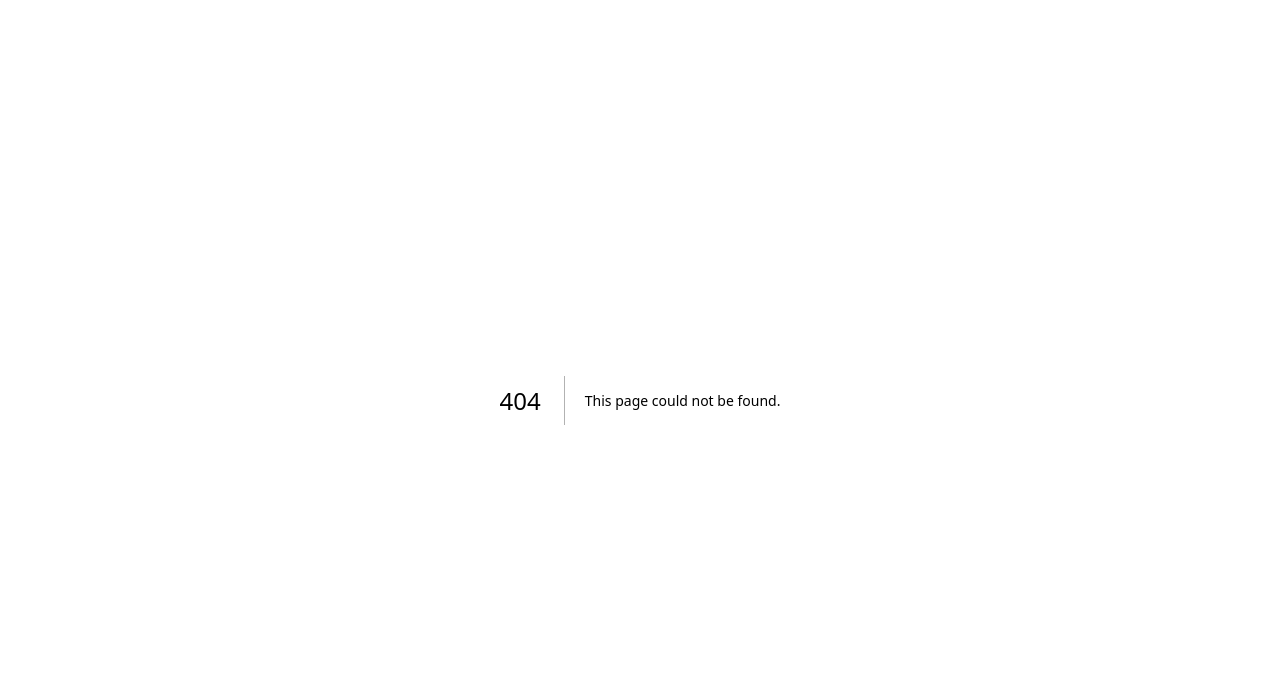
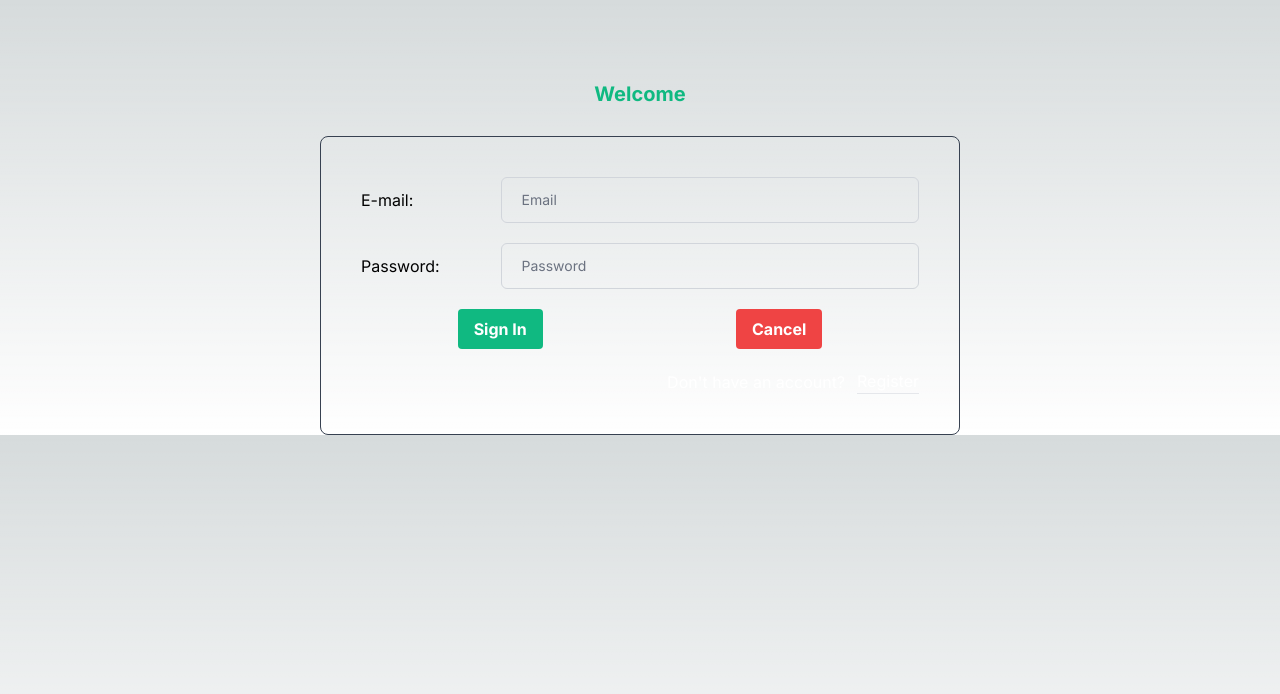
Before and after one commit to OleksiiPustilnyk/pet-project-todolist, a Next.js app: page /login in a window 1280 px wide. Before the commit this address had no page. Shown: the top 694 px of the page. Built offline with nearby package versions, Linux system fonts and the light colour scheme.

Commit message:
Add styles and change structure

```diff
--- a/package.json
+++ b/package.json
@@ -9,10 +9,13 @@
     "lint": "next lint"
   },
   "dependencies": {
+    "clsx": "^2.1.0",
+    "is-number": "^7.0.0",
     "next": "14.1.4",
     "react": "^18",
     "react-dom": "^18",
-    "react-icons": "^5.0.1"
+    "react-icons": "^5.0.1",
+    "tailwind-merge": "^2.2.2"
   },
   "devDependencies": {
     "@types/node": "^20",
--- /dev/null
+++ b/src/app/(auth)/login/page.tsx
@@ -0,0 +1,39 @@
+import NavigationButton from '@/components/buttons/NavButton'
+import NavigationText from '@/components/buttons/NavText'
+import Input from '@/components/input/Input'
+
+export default function SignInPage() {
+    return (
+        <div className='mx-auto w-1/2 mt-20'>
+            <h1 className='text-center font-bold text-xl text-emerald-500 mb-7 '>
+                Welcome
+            </h1>
+            <form className='flex flex-col justify-center min-w-80 m-auto gap-5 border border-gray-700 p-10 rounded-lg'>
+                <Input type='email' name='email' placeholder='Email'>
+                    E-mail:
+                </Input>
+                <Input type='password' name='password' placeholder='Password'>
+                    Password:
+                </Input>
+
+                <div className='flex justify-around'>
+                    {/* <button
+                        type='submit'
+                        className='bg-emerald-500 hover:bg-emerald-400 rounded-md py-2 px-6 my-3'
+                    >
+                        Sign In
+                    </button> */}
+                    <NavigationButton text='Sign In' path='/' color='green' />
+                    <NavigationButton text='Cancel' path='/' color='red' />
+                </div>
+
+                <div className='flex justify-end gap-3'>
+                    <p className='flex text-white items-center'>
+                        Don't have an account?
+                    </p>
+                    <NavigationText text='Register' path='/register' />
+                </div>
+            </form>
+        </div>
+    )
+}
--- /dev/null
+++ b/src/app/(auth)/register/page.tsx
@@ -0,0 +1,36 @@
+import NavigationButton from '@/components/buttons/NavButton'
+import NavigationText from '@/components/buttons/NavText'
+import Input from '@/components/input/Input'
+
+export default function SignUpPage() {
+    return (
+        <div className='mx-auto w-1/2 mt-20'>
+            <h1 className='text-center font-bold text-xl text-emerald-500 mb-7 '>
+                Registration
+            </h1>
+            <form className='flex flex-col justify-center min-w-80 m-auto gap-5 border border-gray-700 p-10 rounded-lg'>
+                <Input type='name' name='name' placeholder='Name'>
+                    Full Name:
+                </Input>
+                <Input type='email' name='email' placeholder='Email'>
+                    E-mail:
+                </Input>
+                <Input type='password' name='password' placeholder='Password'>
+                    Password:
+                </Input>
+
+                <div className='flex justify-around'>
+                    <NavigationButton text='Sign In' path='/' color='green' />
+                    <NavigationButton text='Cancel' path='/' color='red' />
+                </div>
+
+                <div className='flex justify-end gap-3'>
+                    <p className='flex text-white items-center'>
+                        Already have an account?
+                    </p>
+                    <NavigationText text='Login' path='/login' />
+                </div>
+            </form>
+        </div>
+    )
+}
--- a/src/app/page.tsx
+++ b/src/app/page.tsx
@@ -1,12 +1,21 @@
-import TodoList from '../components/TodoList'
+import NavigationButton from '@/components/buttons/NavButton'
 
 export default function Home() {
     return (
         <div className='mx-auto w-4/5 mt-20'>
             <h1 className='text-center font-bold text-xl text-emerald-500 mb-7 '>
-                TODO list
+                Home page
             </h1>
-            <TodoList />
+
+            <div className='flex justify-around'>
+                <NavigationButton
+                    text='Go to TodoList'
+                    path='/todolist'
+                    color='yellow'
+                />
+
+                <NavigationButton text='Login' path='/login' color='blue' />
+            </div>
         </div>
     )
 }
--- /dev/null
+++ b/src/app/profile/page.tsx
@@ -0,0 +1,22 @@
+import NavigationButton from '@/components/buttons/NavButton'
+
+export default function ProfilePage() {
+    return (
+        <div className='mx-auto w-1/3 mt-20'>
+            <h1 className='text-center font-bold text-xl text-emerald-500 mb-7 '>
+                Profile
+            </h1>
+            <form className='flex flex-col justify-center min-w-80 m-auto gap-5 border border-gray-700 p-10 rounded-lg'>
+                <div>
+                    Name:<span className='font-bold ml-3'>Alex</span>
+                </div>
+                <div>
+                    Email:<span className='font-bold ml-3'>alex@gmail.com</span>
+                </div>
+                <div className='flex justify-center'>
+                    <NavigationButton text='Log out' path='/' color='red' />
+                </div>
+            </form>
+        </div>
+    )
+}
--- /dev/null
+++ b/src/app/todolist/page.tsx
@@ -0,0 +1,15 @@
+import TodoList from '@/components/TodoList'
+import NavigationButton from '@/components/buttons/NavButton'
+
+export default function TodoListPage() {
+    return (
+        <div className='mx-auto w-4/5 mt-20'>
+            <h1 className='text-center font-bold text-xl text-emerald-500 mb-7 '>
+                TODO list
+            </h1>
+            <TodoList />
+
+            <NavigationButton text='Home' path='/' color='blue' />
+        </div>
+    )
+}
--- /dev/null
+++ b/src/app/utils/cn.ts
@@ -0,0 +1,6 @@
+import { type ClassValue, clsx } from 'clsx'
+import { twMerge } from 'tailwind-merge'
+
+export function cn(...inputs: ClassValue[]) {
+    return twMerge(clsx(inputs))
+}
--- /dev/null
+++ b/src/components/buttons/NavButton.tsx
@@ -0,0 +1,31 @@
+import { cn } from '@/app/utils/cn'
+import Link from 'next/link'
+
+interface NavigationButtonProps {
+    text: string
+    path: string
+    color: string
+}
+
+export default function NavigationButton({
+    text,
+    path,
+    color,
+}: NavigationButtonProps) {
+    return (
+        <Link href={path}>
+            <button
+                className={cn(
+                    ` text-white font-bold py-2 px-4 rounded focus:outline-none focus:shadow-outline`,
+                    color === 'red' && 'bg-red-500 hover:bg-red-700',
+                    color === 'green' && 'bg-emerald-500 hover:bg-emerald-700',
+                    color === 'blue' && 'bg-blue-500 hover:bg-blue-700',
+                    color === 'yellow' && 'bg-amber-400 hover:bg-amber-600',
+                )}
+            >
+                {text}
+            </button>
+        </Link>
+    )
+}
+;``
--- /dev/null
+++ b/src/components/buttons/NavText.tsx
@@ -0,0 +1,17 @@
+import Link from 'next/link'
+
+interface NavigationButtonProps {
+    text: string
+    path: string
+}
+
+export default function NavigationText({ text, path }: NavigationButtonProps) {
+    return (
+        <Link href={path}>
+            <button className='text-white border-b hover:text-emerald-500 hover:border-b-emerald-500'>
+                {text}
+            </button>
+        </Link>
+    )
+}
+;``
--- /dev/null
+++ b/src/components/input/Input.tsx
@@ -0,0 +1,22 @@
+type Props = {
+    children: string
+    placeholder: string
+    type: string
+    name: string
+}
+
+const Input = ({ children, type, name, placeholder }: Props) => {
+    return (
+        <label className='w-full flex justify-between items-center'>
+            <span>{children}</span>
+            <input
+                type={type}
+                name={name}
+                placeholder={placeholder}
+                required
+                className='gap-2 bg-transparent border px-5 py-3 rounded-md text-sm  border-b border-gray-300 focus:outline-none focus:border-emerald-500 placeholder-gray-500 w-3/4'
+            />
+        </label>
+    )
+}
+export default Input
```
Also changed, not shown: 1 other file (tests, documents, lock files or other folders).
